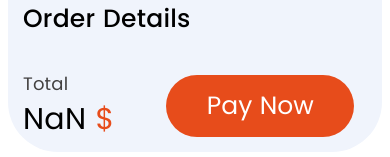
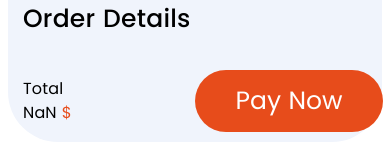
Before and after one commit to ParanoidBat/monke-labs, a React (Vite) app: page /checkout in a window 390 px wide. Shown: the part 865-1022 px from the top of the page. Built offline with nearby package versions, Linux system fonts and the light colour scheme.

Commit message:
tablet view for cart and checkout

```diff
--- a/src/pages/Cart/index.jsx
+++ b/src/pages/Cart/index.jsx
@@ -3,7 +3,7 @@ import { Grid, Stack, Typography } from "@mui/material";
 import { useNavigate } from "react-router-dom";
 import { CartContext } from "../../contexts/CartContext";
 import CartItem from "../../components/CartItem";
-import ActionArea from "../../components/ActionArea";
+import ActionButton from "../../components/ActionButton";
 import CakeSVG from "../../assets/cart/cake.svg";
 import SaladSVG from "../../assets/cart/cart_salad.svg";
 import SteakSVG from "../../assets/cart/cart_steak.svg";
@@ -91,12 +91,20 @@ export default function Cart() {
       >
         <img style={styles.image} src={CartIllustration} />
       </Grid>
-      <ActionArea
-        tag={"Total"}
-        price={total}
-        btnText={"Checkout"}
-        btnAction={handleButtonAction}
-      />
+      <Grid container alignItems={"center"}>
+        <Grid item xs={6} sm={9} md={7}>
+          <Grid>
+            <Typography style={styles.tag}>Total</Typography>
+            <Typography style={styles.price}>
+              {total.toFixed(2)}&nbsp;
+              <span style={{ color: "#e74c1b" }}>$</span>
+            </Typography>
+          </Grid>
+        </Grid>
+        <Grid item xs={2}>
+          <ActionButton text={"Checkout"} action={handleButtonAction} />
+        </Grid>
+      </Grid>
     </Grid>
   );
 }
--- a/src/pages/Cart/styles.js
+++ b/src/pages/Cart/styles.js
@@ -16,4 +16,12 @@ export default {
     position: "absolute",
     bottom: 0,
   },
+  tag: {
+    color: "#434141",
+    fontSize: 18,
+  },
+  price: {
+    color: "#000",
+    fontSize: 30,
+  },
 };
--- a/src/pages/Checkout/index.jsx
+++ b/src/pages/Checkout/index.jsx
@@ -12,7 +12,7 @@ import { CartContext } from "../../contexts/CartContext";
 import MasterCardSVG from "../../assets/checkout/mastercard.svg";
 import PayoneerSVG from "../../assets/checkout/payoneer.svg";
 import PaypalSVG from "../../assets/checkout/paypal.svg";
-import ActionArea from "../../components/ActionArea";
+import ActionButton from "../../components/ActionButton";
 import styles from "./styles";
 import BackArrow from "../../components/BackArrow";
 
@@ -149,12 +149,20 @@ export default function Checkout() {
           );
         })}
       </Grid>
-      <ActionArea
-        tag={"Total"}
-        price={parseFloat(query.get("total"))}
-        btnText={"Pay Now"}
-        btnAction={handleButtonAction}
-      />
+      <Grid container alignItems={"center"}>
+        <Grid item xs={6} sm={8} md={7}>
+          <Grid>
+            <Typography style={styles.tag}>Total</Typography>
+            <Typography style={styles.price}>
+              {parseFloat(query.get("total")).toFixed(2)}&nbsp;
+              <span style={{ color: "#e74c1b" }}>$</span>
+            </Typography>
+          </Grid>
+        </Grid>
+        <Grid item xs={2}>
+          <ActionButton text={"Pay Now"} action={handleButtonAction} />
+        </Grid>
+      </Grid>
     </Grid>
   );
 }
```
